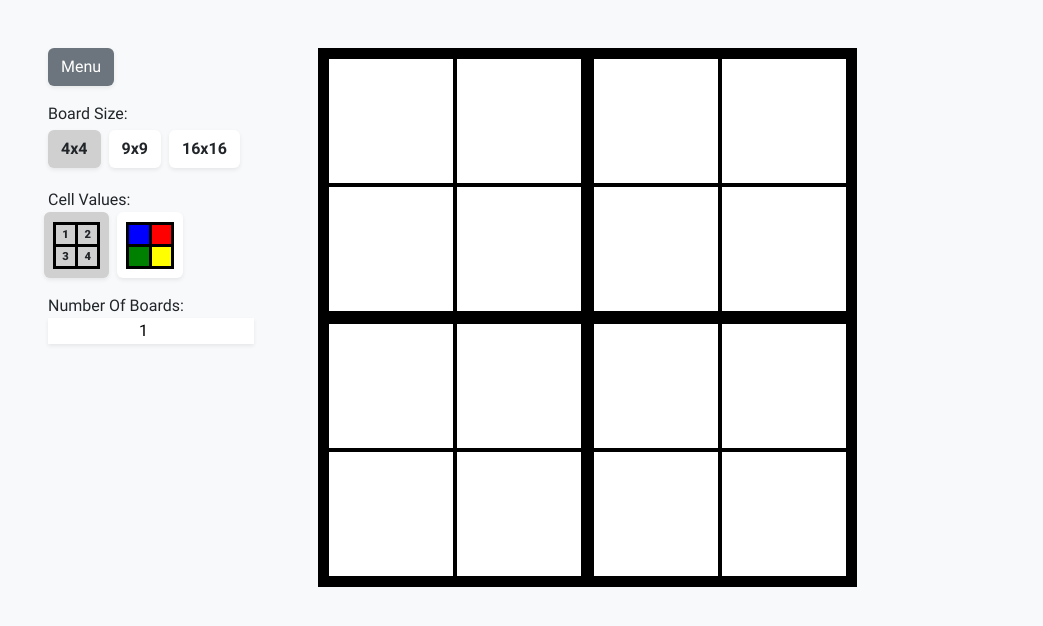
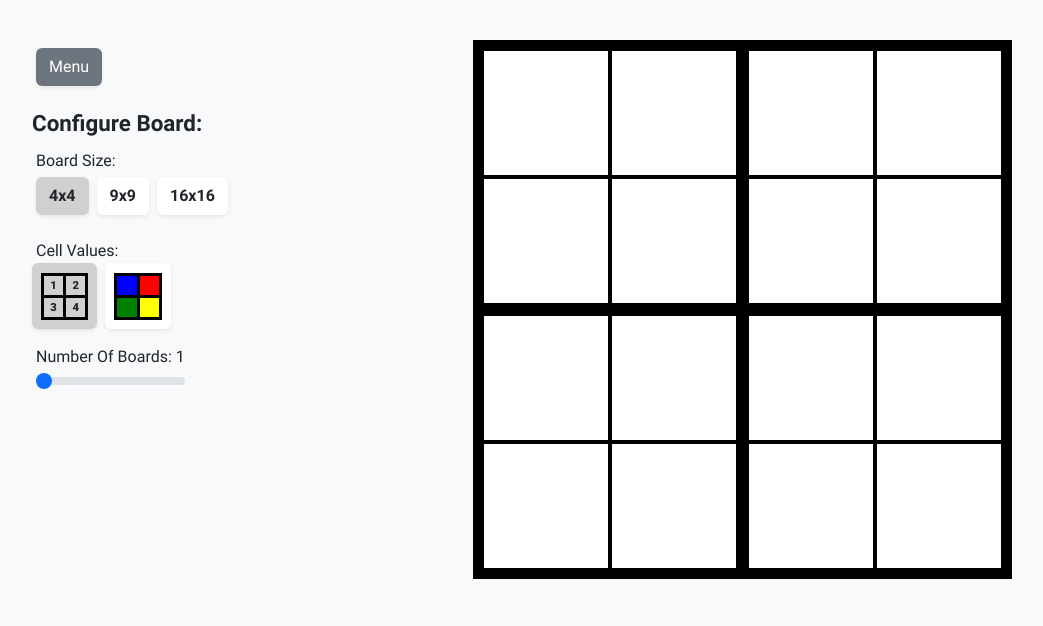
Before and after one commit to lindsaypj/Sudoku-in-the-Clouds, a React (Create React App) app: page / in a window 1280 px wide. Shown: the top 626 px of the page, without its empty margins (4-1047 px from the left). Built offline with nearby package versions, Linux system fonts and the light colour scheme.

Commit message:
Styles: Testing Page

```diff
--- a/src/components/TestConfigurator.jsx
+++ b/src/components/TestConfigurator.jsx
@@ -1,7 +1,7 @@
-import React, { useReducer } from "react";
-import { useEffect, useState } from "react";
+import React, { useEffect, useState } from "react";
 import ShowNumBtn from "./buttons/ShowNumBtn";
 import HideNumBtn from "./buttons/HideNumBtn";
+import Form from 'react-bootstrap/Form';
 
 import '.././styles/css/testconfigurator.css';
 
@@ -10,7 +10,7 @@ import '.././styles/css/testconfigurator.css';
 function TestConfigurator(props) {
 
     return (
-        <div className="configurator-container ms-5">
+        <div className="configurator-container ms-4">
             {/* MENU */}
             <div className="text-start m-1 mt-5">
                 <button
@@ -19,8 +19,13 @@ function TestConfigurator(props) {
                 >Menu</button>
             </div>
 
+            {/* Configuration Header */}
+            <div>
+                <h4 className="configurator-header mt-4 mb-0">Configure Board{props.numBoards > 1 && "s"}:</h4>
+            </div>
+
             {/* BOARD SIZE */}
-            <div className={"bg-light text-start mt-3 size-" + props.boardSize + "-selected"}>
+            <div className={"d-inline-block text-start mt-2 size-" + props.boardSize + "-selected"}>
                 <p className="bg-light m-1 mb-0 text-start">Board Size:</p>
                 <button
                     className="btn m-1 d-inline btn-theme-light shadow-sm fw-bold"
@@ -37,7 +42,7 @@ function TestConfigurator(props) {
             </div>
 
             {/* HIDE/SHOW NUMBERS */}
-            <div className="mt-3">
+            <div className="mt-3 d-inline-block">
                 <p className="bg-light m-1 mb-0 text-start">Cell Values:</p>
                 <div className="d-inline me-2">
                     <ShowNumBtn
@@ -46,21 +51,28 @@ function TestConfigurator(props) {
                         hideNums={props.hideNums}
                     />
                 </div>
-                <HideNumBtn
-                    theme={"btn-theme-light"}
-                    setHideNums={props.setHideNums}
-                    hideNums={props.hideNums}
-                />
+                <div className="d-inline">
+                    <HideNumBtn
+                        theme={"btn-theme-light"}
+                        setHideNums={props.setHideNums}
+                        hideNums={props.hideNums}
+                    />
+                </div>
+
             </div>
 
             {/* NUMBER OF BOARDS */}
-            <div className="bg-light m-1 mt-3">
-                <p className="bg-light mb-0">Number Of Boards:</p>
-                <input
-                className="shadow-sm"
-                type={"number"}
-                value={props.numBoards}
-                onChange={(e) => props.setNumBoards(e.target.value)}></input>
+            <div className="bg-light m-1 mt-3 d-inline-block">
+                <p className="bg-light mb-0">Number Of Boards: {props.numBoards}</p>
+                <Form.Range
+                    type="range"
+                    class="form-range min-w-200"
+                    defaultValue={1}
+                    min="1"
+                    max="100"
+                    step="1"
+                    onChange={(e) => props.setNumBoards(e.target.value)}
+                />
             </div>
         </div>
     );
--- a/src/components/boards/Cell.jsx
+++ b/src/components/boards/Cell.jsx
@@ -63,7 +63,7 @@ function Cell(props) {
             <p className={"cellDisplay size-"+props.size + " cell-text-"+cellColor}>{displayValue}</p>
             <input
                 type={'text'}
-                className={"size-"+props.size+" cell-bg-"+cellColor +" cell-text-"+cellColor}
+                className={"cell size-"+props.size+" cell-bg-"+cellColor +" cell-text-"+cellColor}
                 tabIndex={props.index+1}
                 pattern={inputPattern}
                 value={inputValue}
--- a/src/styles/css/board.css
+++ b/src/styles/css/board.css
@@ -2,6 +2,7 @@
 .board {
     text-align: center;
     display: inline-block;
+    min-width: 535px;
 }
 
 /* Group Borders */
--- a/src/styles/css/cell.css
+++ b/src/styles/css/cell.css
@@ -1,4 +1,4 @@
-input {
+input.cell {
     text-align: center;
     caret-color: transparent;
 }
@@ -21,7 +21,7 @@ input {
 }
 
 /* Cell Focused Styles */
-input:focus {
+input.cell:focus {
     box-shadow: 0px 0px 9px;
     position:relative;
     z-index:200;
--- a/src/styles/css/testconfigurator.css
+++ b/src/styles/css/testconfigurator.css
@@ -5,11 +5,19 @@
 }
 
 .configurator-container {
-    display: inline-block;
-    position: sticky;
-    float: left;
+    position: fixed;
     top: 0;
-    width: 250px;
+    width: 200px;
+    height: 100%;
+}
+
+.configurator-header {
+    font-size: 1.4rem;
+    font-weight: 600;
+}
+
+.min-w-200 {
+    min-width: 170px;
 }
 
 .btn:hover {
--- a/src/styles/css/testing.css
+++ b/src/styles/css/testing.css
@@ -6,5 +6,5 @@
 
 .board-container {
     display: inline-block;
-    padding: 1.5rem;
+    padding: 1rem;
 }
--- a/src/views/Testing.jsx
+++ b/src/views/Testing.jsx
@@ -23,7 +23,9 @@ function Testing(props) {
     }
 
     return (
-        <>
+        <div className="container-fluid">
+            <div className="row">
+                <div className="col-xl-2 col-lg-3 col-md-4 col-12">
                     {/* Configurator for adjusting board parameters */}
                     <TestConfigurator
                         setNumBoards={setNumBoards}
@@ -34,7 +36,8 @@ function Testing(props) {
                         hideNums={hideNums}
                         setMenuVisibility={props.setMenuVisibility}
                     />
-
+                </div>
+                <div className="col-12 col-md-8 col-lg-9 col-xl-10 text-center">
                     {/* Render Configured Boards */}
                     <div className="testing-container">
                         {boards.map((value, index) => (
@@ -43,7 +46,9 @@ function Testing(props) {
                             </div>
                         ))}
                     </div>
-        </>
+                </div>
+            </div>
+        </div>
     );
   }
 
```
Lines whose indentation alone changed are shown as unchanged.
